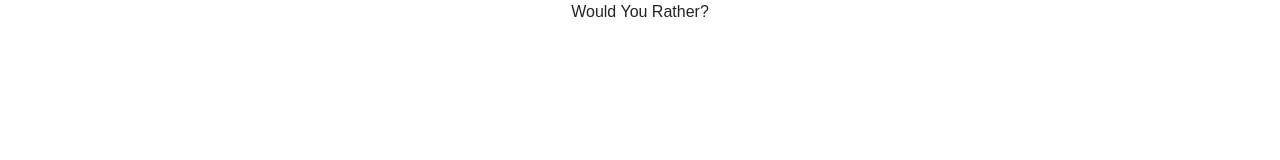
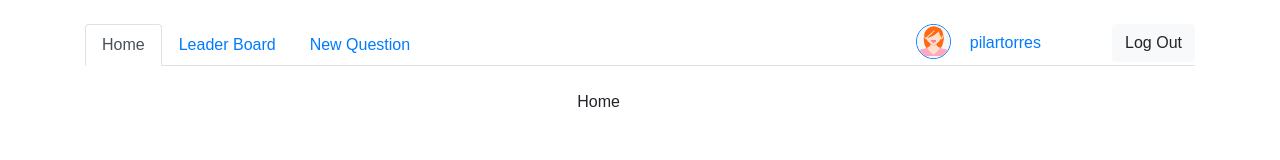
Before and after one commit to pilartorr/would-you-rather-redux-app, a React app: page / in a window 1280 px wide. Built offline with nearby package versions, Linux system fonts and the light colour scheme.

Commit message:
created navigator and the log out component

```diff
--- a/package.json
+++ b/package.json
@@ -6,6 +6,7 @@
     "bootstrap": "^4.4.1",
     "react": "^16.13.1",
     "react-dom": "^16.13.1",
+    "react-router-dom": "^5.1.2",
     "react-scripts": "0.9.x"
   },
   "devDependencies": {},
--- a/src/components/App.js
+++ b/src/components/App.js
@@ -1,12 +1,26 @@
-import React, { Component } from 'react';
+import React, { Component, Fragment } from 'react'
+import { BrowserRouter as Router, Route } from 'react-router-dom'
 import '../styles/index.css';
+import Nav from './Nav'
+import Home from './Home';
+import LeaderBoard from './LeaderBoard';
+import NewQuestion from './NewQuestion';
 
 class App extends Component {
   render() {
     return (
-      <div className="App text-center">
-        Would You Rather?
-      </div>
+      <Router>
+        <Fragment>
+          <div className='container'>
+            <Nav />
+            <div>
+              <Route path='/' exact component={Home} />
+              <Route path='/leaderboard' component={LeaderBoard} />
+              <Route path='/newquestion' component={NewQuestion} />
+            </div>
+          </div>
+        </Fragment>
+      </Router>
     );
   }
 }
--- /dev/null
+++ b/src/components/Home.js
@@ -0,0 +1,15 @@
+import React, { Component, Fragment } from 'react'
+import LogOut from './LogOut'
+
+class Home extends Component {
+    render() {
+        return (
+            <Fragment>
+                <LogOut />
+                <p className="text-center">Home</p>
+            </Fragment>
+        )
+    }
+}
+
+export default Home
--- /dev/null
+++ b/src/components/LeaderBoard.js
@@ -0,0 +1,15 @@
+import React, { Component, Fragment } from 'react'
+import LogOut from './LogOut'
+
+class LeaderBoard extends Component {
+    render() {
+        return (
+            <Fragment>
+                <LogOut />
+                <p className="text-center">Leader Board</p>
+            </Fragment>
+        )
+    }
+}
+
+export default LeaderBoard
--- /dev/null
+++ b/src/components/LogOut.js
@@ -0,0 +1,18 @@
+import React, { Component, Fragment } from 'react'
+import avatar from '../avatar.png'
+
+class LogOut extends Component {
+    render() {
+        return (
+            <Fragment>
+                <div className="log-out-container float-right">
+                    <img src={avatar} className="avatar img-circle mr-2" alt="avatar" />
+                    <p className="user-name mr-4">pilartorres</p>
+                    <button className="btn btn-light">Log Out</button>
+                </div>
+            </Fragment>
+        )
+    }
+}
+
+export default LogOut
--- /dev/null
+++ b/src/components/Nav.js
@@ -0,0 +1,27 @@
+
+import React from 'react'
+import { NavLink } from 'react-router-dom'
+
+export default function Nav () {
+    return (
+        <nav className='my-4'>
+            <ul className='nav nav-tabs'>
+                <li className='nav-item'>
+                    <NavLink to='/' exact className="nav-link">
+                        Home
+                    </NavLink>
+                </li>
+                <li className='nav-item'>
+                    <NavLink to='/leaderboard' className="nav-link">
+                        Leader Board
+                    </NavLink>
+                </li>
+                <li className='nav-item'>
+                    <NavLink to='/newquestion' className="nav-link">
+                        New Question
+                    </NavLink>
+                </li>
+            </ul>
+        </nav>
+    )
+}
--- /dev/null
+++ b/src/components/NewQuestion.js
@@ -0,0 +1,15 @@
+import React, { Component, Fragment } from 'react'
+import LogOut from './LogOut'
+
+class NewQuestion extends Component {
+    render() {
+        return (
+            <Fragment>
+                <LogOut />
+                <p className="text-center">New Question</p>
+            </Fragment>
+        )
+    }
+}
+
+export default NewQuestion
--- a/src/styles/index.css
+++ b/src/styles/index.css
@@ -3,3 +3,25 @@ body {
   padding: 0;
   font-family: sans-serif;
 }
+
+.user-name {
+  color: #007bff;
+  position: absolute;
+  top: 7px;
+  right: 130px;
+}
+
+.avatar {
+  width: 35px;
+  height: 35px;
+  border-radius: 50%;
+  position: absolute;
+  top: 0px;
+  right: 236px;
+  border: 1px solid #007bff;
+}
+
+.log-out-container {
+  position: relative;
+  top: -66px;
+}
```
Also changed, not shown: public/favicon.ico (deleted), src/avatar.png (added), 1 other file.
